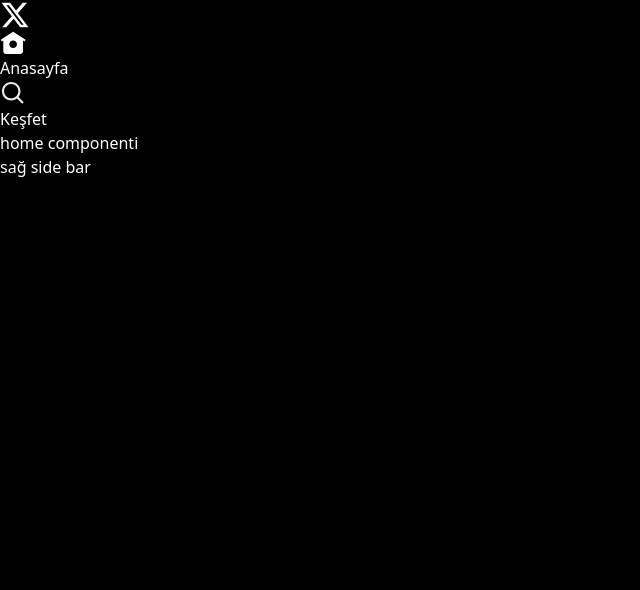
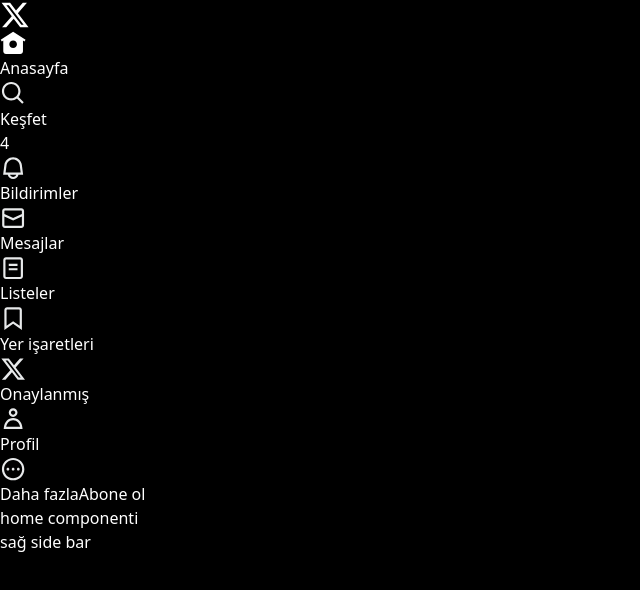
Before and after one commit to Victor-Hu66/twitter_clone, a React (Vite) app: page / in a window 1280 px wide. Shown: the top 590 px of the page, without its empty margins (0-640 px from the left). Built offline with nearby package versions, Linux system fonts and the light colour scheme.

Commit message:
add sidebar menu part-1

```diff
--- /dev/null
+++ b/src/component/button/index.jsx
@@ -0,0 +1,7 @@
+export default function Button({children}){
+    return(
+        <button>
+            {children}
+        </button>
+    )
+}
--- a/src/layouts/main/sidebar/menu/index.jsx
+++ b/src/layouts/main/sidebar/menu/index.jsx
@@ -1,65 +1,56 @@
-import {NavLink} from "react-router-dom";
+import { NavLink } from "react-router-dom";
 import classNames from "classnames";
+import { mainMenu } from "~/utils/const";
+import Button from "~/component/button";
 
 export default function Menu() {
   return (
     <nav className="mt-0.5 mb-1">
-			<NavLink to="/" className="py-1 block group">
-				{({isActive}) => (
+      {mainMenu.map((menu, index) => (
+        <NavLink to={menu.path} className="py-[3px] block group">
+          {({ isActive }) => (
             <div
-						className={classNames("p-3 rounded-full transition-colors inline-flex items-center gap-5 group-hover:bg-[#eff3f41a]", {
-							"font-bold": isActive
-						})}>
-						{!isActive && (
-							<svg viewBox="0 0 24 24" width={26.25} height={26.25} className="block">
-								<path
-									fill="#e7e9ea"
-									d="M12 9c-2.209 0-4 1.791-4 4s1.791 4 4 4 4-1.791 4-4-1.791-4-4-4zm0 6c-1.105 0-2-.895-2-2s.895-2 2-2 2 .895 2 2-.895 2-2 2zm0-13.304L.622 8.807l1.06 1.696L3 9.679V19.5C3 20.881 4.119 22 5.5 22h13c1.381 0 2.5-1.119 2.5-2.5V9.679l1.318.824 1.06-1.696L12 1.696zM19 19.5c0 .276-.224.5-.5.5h-13c-.276 0-.5-.224-.5-.5V8.429l7-4.375 7 4.375V19.5z"
-								/>
-							</svg>
+              className={classNames(
+                "p-3 rounded-full transition-colors inline-flex items-center gap-5 group-hover:bg-[#eff3f41a]",
+                {
+                  "font-bold": isActive,
+                }
               )}
-						{isActive && (
-							<svg viewBox="0 0 24 24" width={26.25} height={26.25} className="block">
-								<path
-									fill="#fff"
-									d="M12 1.696L.622 8.807l1.06 1.696L3 9.679V19.5C3 20.881 4.119 22 5.5 22h13c1.381 0 2.5-1.119 2.5-2.5V9.679l1.318.824 1.06-1.696L12 1.696zM12 16.5c-1.933 0-3.5-1.567-3.5-3.5s1.567-3.5 3.5-3.5 3.5 1.567 3.5 3.5-1.567 3.5-3.5 3.5z"
-								/>
-							</svg>
+            >
+              <div className="w-[26.25px] h-[26.25px] relative">
+                {menu.notification && (
+                  <span className="w-[18px] h-[18px] rounded-full bg-[#1d9bf0] absolute  -top-1.5 -right-1 flex items-center justify-center text-[11px]">
+                    {menu?.notification}
+                  </span>
                 )}
-						<div className="pr-4 text-xl">
-							Anasayfa
+                {!isActive && menu.icon.passive}
+                {isActive && menu.icon.active}
               </div>
+
+              <div className="pr-4 text-xl">{menu.title}</div>
             </div>
           )}
         </NavLink>
-			<NavLink to="/explore" className="py-1 block group">
-				{({isActive}) => (
-					<div
-						className={classNames("p-3 rounded-full transition-colors inline-flex items-center gap-5 group-hover:bg-[#eff3f41a]", {
-							"font-bold": isActive
-						})}>
-						{!isActive && (
-							<svg viewBox="0 0 24 24" width={26.25} height={26.25} className="block">
+      ))}
+
+      <button className="py-[3px] block group">
+        <div className="p-3 rounded-full transition-colors inline-flex items-center gap-5 group-hover:bg-[#eff3f41a]">
+          <div className="w-[26.25px] h-[26.25px] relative">
+            <svg viewBox="0 0 24 24" width={26.25} height={26.25}>
               <path
                 fill="#e7e9ea"
-									d="M10.25 3.75c-3.59 0-6.5 2.91-6.5 6.5s2.91 6.5 6.5 6.5c1.795 0 3.419-.726 4.596-1.904 1.178-1.177 1.904-2.801 1.904-4.596 0-3.59-2.91-6.5-6.5-6.5zm-8.5 6.5c0-4.694 3.806-8.5 8.5-8.5s8.5 3.806 8.5 8.5c0 1.986-.682 3.815-1.824 5.262l4.781 4.781-1.414 1.414-4.781-4.781c-1.447 1.142-3.276 1.824-5.262 1.824-4.694 0-8.5-3.806-8.5-8.5z"
+                d="M3.75 12c0-4.56 3.69-8.25 8.25-8.25s8.25 3.69 8.25 8.25-3.69 8.25-8.25 8.25S3.75 16.56 3.75 12zM12 1.75C6.34 1.75 1.75 6.34 1.75 12S6.34 22.25 12 22.25 22.25 17.66 22.25 12 17.66 1.75 12 1.75zm-4.75 11.5c.69 0 1.25-.56 1.25-1.25s-.56-1.25-1.25-1.25S6 11.31 6 12s.56 1.25 1.25 1.25zm9.5 0c.69 0 1.25-.56 1.25-1.25s-.56-1.25-1.25-1.25-1.25.56-1.25 1.25.56 1.25 1.25 1.25zM13.25 12c0 .69-.56 1.25-1.25 1.25s-1.25-.56-1.25-1.25.56-1.25 1.25-1.25 1.25.56 1.25 1.25z"
               />
             </svg>
-						)}
-						{isActive && (
-							<svg viewBox="0 0 24 24" width={26.25} height={26.25} className="block">
-								<path
-									fill="#fff"
-									d="M10.25 4.25c-3.314 0-6 2.686-6 6s2.686 6 6 6c1.657 0 3.155-.67 4.243-1.757 1.087-1.088 1.757-2.586 1.757-4.243 0-3.314-2.686-6-6-6zm-9 6c0-4.971 4.029-9 9-9s9 4.029 9 9c0 1.943-.617 3.744-1.664 5.215l4.475 4.474-2.122 2.122-4.474-4.475c-1.471 1.047-3.272 1.664-5.215 1.664-4.971 0-9-4.029-9-9z"
-								/>
-							</svg>
-						)}
-						<div className="pr-4 text-xl">
-							Keşfet
           </div>
+
+          <div className="pr-4 text-xl">Daha fazla</div>
         </div>
-				)}
-			</NavLink>
+      </button>
+
+      <Button>
+        Abone ol
+      </Button>
     </nav>
-	)
+  );
 }
--- /dev/null
+++ b/src/utils/const.jsx
@@ -0,0 +1,179 @@
+export const mainMenu = [
+  {
+    path: "/",
+    title: "Anasayfa",
+    icon: {
+      active: (
+        <svg viewBox="0 0 24 24" width={26.25} height={26.25} className="block">
+          <path
+            fill="#fff"
+            d="M12 1.696L.622 8.807l1.06 1.696L3 9.679V19.5C3 20.881 4.119 22 5.5 22h13c1.381 0 2.5-1.119 2.5-2.5V9.679l1.318.824 1.06-1.696L12 1.696zM12 16.5c-1.933 0-3.5-1.567-3.5-3.5s1.567-3.5 3.5-3.5 3.5 1.567 3.5 3.5-1.567 3.5-3.5 3.5z"
+          />
+        </svg>
+      ),
+      passive: (
+        <svg viewBox="0 0 24 24" width={26.25} height={26.25} className="block">
+          <path
+            fill="#e7e9ea"
+            d="M12 9c-2.209 0-4 1.791-4 4s1.791 4 4 4 4-1.791 4-4-1.791-4-4-4zm0 6c-1.105 0-2-.895-2-2s.895-2 2-2 2 .895 2 2-.895 2-2 2zm0-13.304L.622 8.807l1.06 1.696L3 9.679V19.5C3 20.881 4.119 22 5.5 22h13c1.381 0 2.5-1.119 2.5-2.5V9.679l1.318.824 1.06-1.696L12 1.696zM19 19.5c0 .276-.224.5-.5.5h-13c-.276 0-.5-.224-.5-.5V8.429l7-4.375 7 4.375V19.5z"
+          />
+        </svg>
+      ),
+    },
+  },
+  {
+    path: "/explore",
+    title: "Keşfet",
+    icon: {
+      active: (
+        <svg viewBox="0 0 24 24" width={26.25} height={26.25} className="block">
+          <path
+            fill="#fff"
+            d="M10.25 4.25c-3.314 0-6 2.686-6 6s2.686 6 6 6c1.657 0 3.155-.67 4.243-1.757 1.087-1.088 1.757-2.586 1.757-4.243 0-3.314-2.686-6-6-6zm-9 6c0-4.971 4.029-9 9-9s9 4.029 9 9c0 1.943-.617 3.744-1.664 5.215l4.475 4.474-2.122 2.122-4.474-4.475c-1.471 1.047-3.272 1.664-5.215 1.664-4.971 0-9-4.029-9-9z"
+          />
+        </svg>
+      ),
+      passive: (
+        <svg viewBox="0 0 24 24" width={26.25} height={26.25} className="block">
+          <path
+            fill="#e7e9ea"
+            d="M10.25 3.75c-3.59 0-6.5 2.91-6.5 6.5s2.91 6.5 6.5 6.5c1.795 0 3.419-.726 4.596-1.904 1.178-1.177 1.904-2.801 1.904-4.596 0-3.59-2.91-6.5-6.5-6.5zm-8.5 6.5c0-4.694 3.806-8.5 8.5-8.5s8.5 3.806 8.5 8.5c0 1.986-.682 3.815-1.824 5.262l4.781 4.781-1.414 1.414-4.781-4.781c-1.447 1.142-3.276 1.824-5.262 1.824-4.694 0-8.5-3.806-8.5-8.5z"
+          />
+        </svg>
+      ),
+    },
+  },
+  {
+    path: "/notifications",
+    title: "Bildirimler",
+    notification: 4,
+    icon: {
+      active: (
+        <svg viewBox="0 0 24 24" width={26.25} height={26.25} className="block">
+          <path
+            fill="#fff"
+            d="M11.996 2c-4.062 0-7.49 3.021-7.999 7.051L2.866 18H7.1c.463 2.282 2.481 4 4.9 4s4.437-1.718 4.9-4h4.236l-1.143-8.958C19.48 5.017 16.054 2 11.996 2zM9.171 18h5.658c-.412 1.165-1.523 2-2.829 2s-2.417-.835-2.829-2z"
+          />
+        </svg>
+      ),
+      passive: (
+        <svg viewBox="0 0 24 24" width={26.25} height={26.25} className="block">
+          <path
+            fill="#e7e9ea"
+            d="M19.993 9.042C19.48 5.017 16.054 2 11.996 2s-7.49 3.021-7.999 7.051L2.866 18H7.1c.463 2.282 2.481 4 4.9 4s4.437-1.718 4.9-4h4.236l-1.143-8.958zM12 20c-1.306 0-2.417-.835-2.829-2h5.658c-.412 1.165-1.523 2-2.829 2zm-6.866-4l.847-6.698C6.364 6.272 8.941 4 11.996 4s5.627 2.268 6.013 5.295L18.864 16H5.134z"
+          />
+        </svg>
+      ),
+    },
+  },
+  {
+    path: "/mesajlar",
+    title: "Mesajlar",
+    icon: {
+      active: (
+        <svg viewBox="0 0 24 24" width={26.25} height={26.25} className="block">
+          <path
+            fill="#fff"
+            d="M1.998 4.499c0-.828.671-1.499 1.5-1.499h17c.828 0 1.5.671 1.5 1.499v2.858l-10 4.545-10-4.547V4.499zm0 5.053V19.5c0 .828.671 1.5 1.5 1.5h17c.828 0 1.5-.672 1.5-1.5V9.554l-10 4.545-10-4.547z"
+          />
+        </svg>
+      ),
+      passive: (
+        <svg viewBox="0 0 24 24" width={26.25} height={26.25} className="block">
+          <path
+            fill="#e7e9ea"
+            d="M1.998 5.5c0-1.381 1.119-2.5 2.5-2.5h15c1.381 0 2.5 1.119 2.5 2.5v13c0 1.381-1.119 2.5-2.5 2.5h-15c-1.381 0-2.5-1.119-2.5-2.5v-13zm2.5-.5c-.276 0-.5.224-.5.5v2.764l8 3.638 8-3.636V5.5c0-.276-.224-.5-.5-.5h-15zm15.5 5.463l-8 3.636-8-3.638V18.5c0 .276.224.5.5.5h15c.276 0 .5-.224.5-.5v-8.037z"
+          />
+        </svg>
+      ),
+    },
+  },
+  {
+    path: "/listeler",
+    title: "Listeler",
+    icon: {
+      active: (
+        <svg viewBox="0 0 24 24" width={26.25} height={26.25} className="block">
+          <path
+            fill="#fff"
+            d="M18.5 2h-13C4.12 2 3 3.12 3 4.5v15C3 20.88 4.12 22 5.5 22h13c1.38 0 2.5-1.12 2.5-2.5v-15C21 3.12 19.88 2 18.5 2zM16 14H8v-2h8v2zm0-4H8V8h8v2z"
+          />
+        </svg>
+      ),
+      passive: (
+        <svg viewBox="0 0 24 24" width={26.25} height={26.25} className="block">
+          <path
+            fill="#e7e9ea"
+            d="M3 4.5C3 3.12 4.12 2 5.5 2h13C19.88 2 21 3.12 21 4.5v15c0 1.38-1.12 2.5-2.5 2.5h-13C4.12 22 3 20.88 3 19.5v-15zM5.5 4c-.28 0-.5.22-.5.5v15c0 .28.22.5.5.5h13c.28 0 .5-.22.5-.5v-15c0-.28-.22-.5-.5-.5h-13zM16 10H8V8h8v2zm-8 2h8v2H8v-2z"
+          />
+        </svg>
+      ),
+    },
+  },
+  {
+    path: "/yerişaretleri",
+    title: "Yer işaretleri",
+    icon: {
+      active: (
+        <svg viewBox="0 0 24 24" width={26.25} height={26.25} className="block">
+          <path
+            fill="#fff"
+            d="M4 4.5C4 3.12 5.119 2 6.5 2h11C18.881 2 20 3.12 20 4.5v18.44l-8-5.71-8 5.71V4.5z"
+          />
+        </svg>
+      ),
+      passive: (
+        <svg viewBox="0 0 24 24" width={26.25} height={26.25} className="block">
+          <path
+            fill="#e7e9ea"
+            d="M4 4.5C4 3.12 5.119 2 6.5 2h11C18.881 2 20 3.12 20 4.5v18.44l-8-5.71-8 5.71V4.5zM6.5 4c-.276 0-.5.22-.5.5v14.56l6-4.29 6 4.29V4.5c0-.28-.224-.5-.5-.5h-11z"
+          />
+        </svg>
+      ),
+    },
+  },
+  {
+    path: "/onaylanmış",
+    title: "Onaylanmış",
+    icon: {
+      active: (
+        <svg viewBox="0 0 24 24" width={26.25} height={26.25} className="block">
+          <path
+            fill="#fff"
+            d="M18.244 2.25h3.308l-7.227 8.26 8.502 11.24H16.17l-5.214-6.817L4.99 21.75H1.68l7.73-8.835L1.254 2.25H8.08l4.713 6.231zm-1.161 17.52h1.833L7.084 4.126H5.117z"
+          />
+        </svg>
+      ),
+      passive: (
+        <svg viewBox="0 0 24 24" width={26.25} height={26.25} className="block">
+          <path
+            fill="#e7e9ea"
+            d="M18.244 2.25h3.308l-7.227 8.26 8.502 11.24H16.17l-5.214-6.817L4.99 21.75H1.68l7.73-8.835L1.254 2.25H8.08l4.713 6.231zm-1.161 17.52h1.833L7.084 4.126H5.117z"
+          />
+        </svg>
+      ),
+    },
+  },
+  {
+    path: "/profil",
+    title: "Profil",
+    icon: {
+      active: (
+        <svg viewBox="0 0 24 24" width={26.25} height={26.25} className="block">
+          <path
+            fill="#fff"
+            d="M17.863 13.44c1.477 1.58 2.366 3.8 2.632 6.46l.11 1.1H3.395l.11-1.1c.266-2.66 1.155-4.88 2.632-6.46C7.627 11.85 9.648 11 12 11s4.373.85 5.863 2.44zM12 2C9.791 2 8 3.79 8 6s1.791 4 4 4 4-1.79 4-4-1.791-4-4-4z"
+          />
+        </svg>
+      ),
+      passive: (
+        <svg viewBox="0 0 24 24" width={26.25} height={26.25} className="block">
+          <path
+            fill="#e7e9ea"
+            d="M5.651 19h12.698c-.337-1.8-1.023-3.21-1.945-4.19C15.318 13.65 13.838 13 12 13s-3.317.65-4.404 1.81c-.922.98-1.608 2.39-1.945 4.19zm.486-5.56C7.627 11.85 9.648 11 12 11s4.373.85 5.863 2.44c1.477 1.58 2.366 3.8 2.632 6.46l.11 1.1H3.395l.11-1.1c.266-2.66 1.155-4.88 2.632-6.46zM12 4c-1.105 0-2 .9-2 2s.895 2 2 2 2-.9 2-2-.895-2-2-2zM8 6c0-2.21 1.791-4 4-4s4 1.79 4 4-1.791 4-4 4-4-1.79-4-4z"
+          />
+        </svg>
+      ),
+    },
+  },
+];
```
Lines whose indentation alone changed are shown as unchanged.
